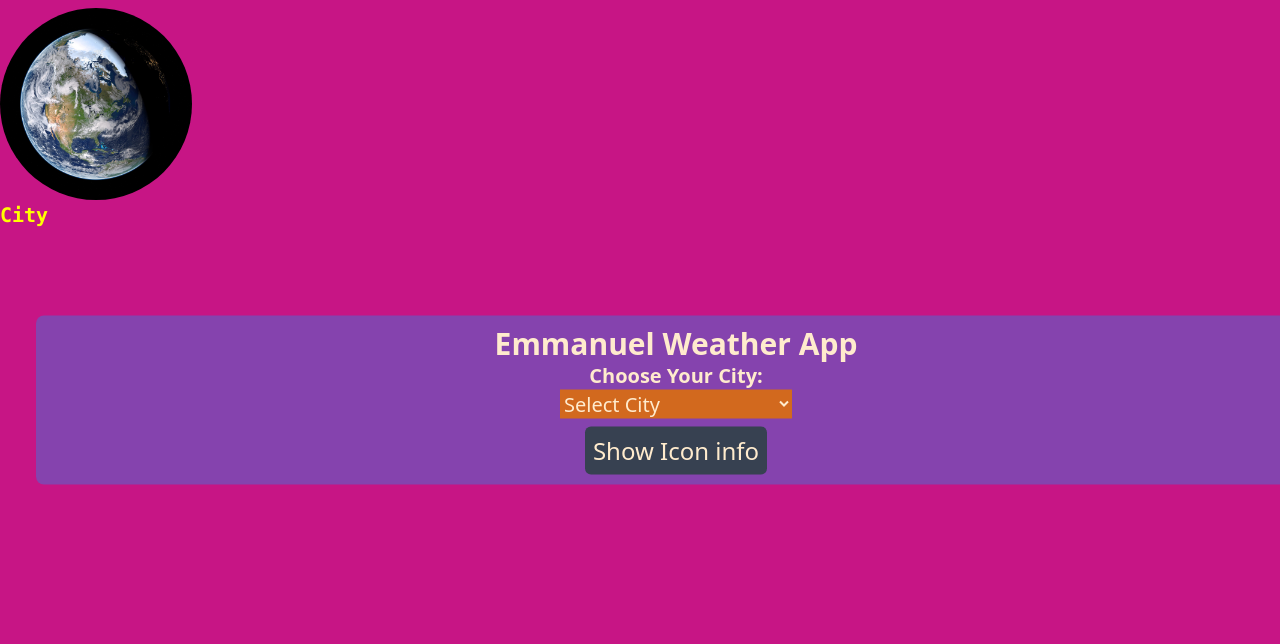
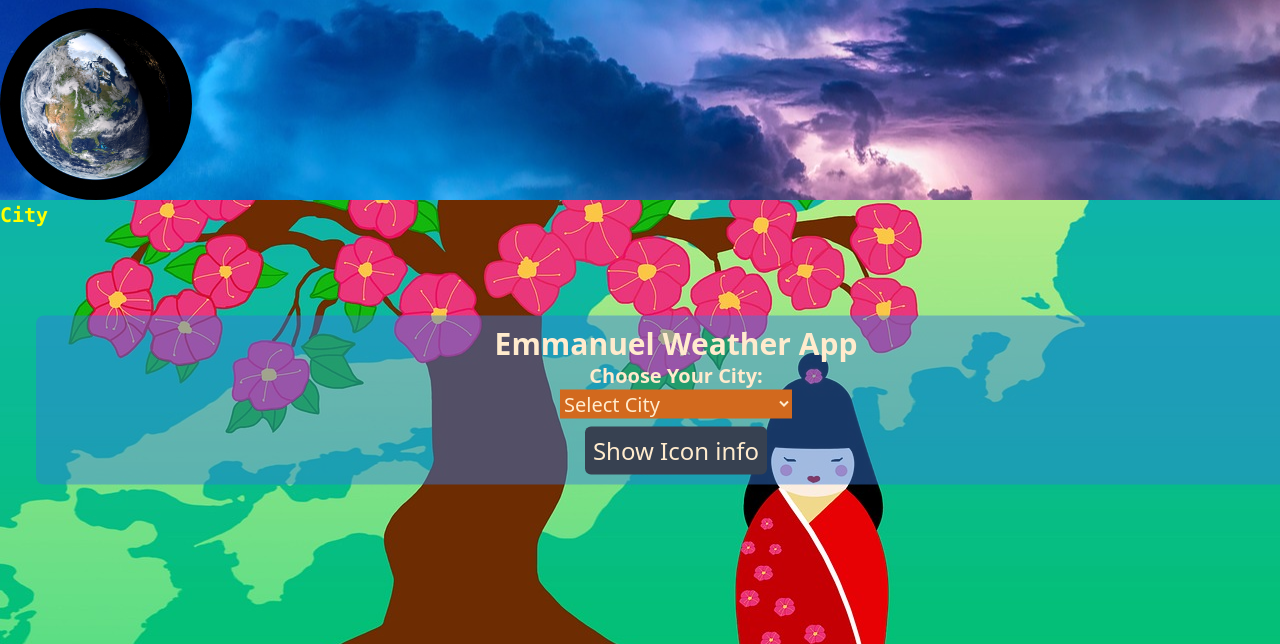
Before and after one commit to EmmanuelFame/weatherapp, a plain HTML site: page index.html in a window 1280 px wide. Shown: the top 644 px of the page. Drawn offline with nearby package versions, Linux system fonts and the light colour scheme.

Commit message:
"I finally got it corrected"

```diff
--- a/css/master.css
+++ b/css/master.css
@@ -1,13 +1,13 @@
 body {
   background-color: mediumvioletred;
   color: black;
-  background-image: url(static/cherry.jpg);
+  background-image: url(/static/cherry.jpg);
   background-repeat: no-repeat;
   background-size: auto;
   background-position: center;
 }
 nav {
-  background-image: url(static/weather.jpg);
+  background-image: url(/static/weather.jpg);
   width: 100%;
   background-size: cover;
   background-repeat: no-repeat;
```
